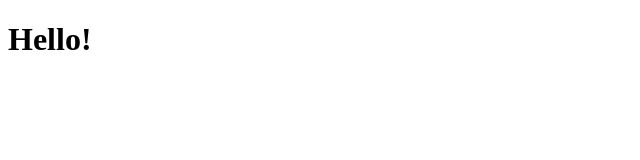
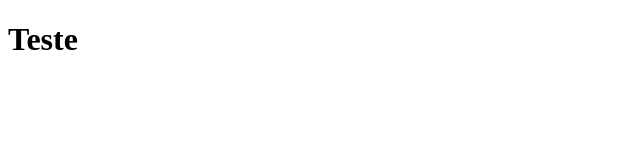
Before and after one commit to phmelo/rocketseat-classes, a React (Create React App) app in the folder modulo07/: page /cart in a window 1280 px wide. Shown: the top 160 px of the page, without its empty margins (0-640 px from the left). Built offline with nearby package versions, Linux system fonts and the light colour scheme.

Commit message:
Adding routes

```diff
--- a/modulo07/package.json
+++ b/modulo07/package.json
@@ -5,6 +5,7 @@
   "dependencies": {
     "react": "^16.9.0",
     "react-dom": "^16.9.0",
+    "react-router-dom": "^5.0.1",
     "react-scripts": "3.0.1"
   },
   "scripts": {
--- a/modulo07/src/App.js
+++ b/modulo07/src/App.js
@@ -1,7 +1,14 @@
 import React from 'react';
+import { BrowserRouter } from 'react-router-dom';
+
+import Routes from './routes';
 
 function App() {
-  return <h1>Hello!</h1>;
+  return (
+    <BrowserRouter>
+      <Routes />
+    </BrowserRouter>
+  );
 }
 
 export default App;
--- a/modulo07/src/index.js
+++ b/modulo07/src/index.js
@@ -1,5 +1,4 @@
 import React from 'react';
-
 import ReactDOM from 'react-dom';
 
 import App from './App';
--- /dev/null
+++ b/modulo07/src/pages/Cart/index.js
@@ -0,0 +1,7 @@
+import React from 'react';
+
+// import { Container } from './styles';
+
+export default function Cart() {
+  return <h1>Teste</h1>;
+}
--- /dev/null
+++ b/modulo07/src/pages/Home/index.js
@@ -0,0 +1,7 @@
+import React from 'react';
+
+// import { Container } from './styles';
+
+export default function home() {
+  return <div />;
+}
--- /dev/null
+++ b/modulo07/src/routes.js
@@ -0,0 +1,14 @@
+import React from 'react';
+import { Switch, Route } from 'react-router-dom';
+
+import Home from './pages/Home';
+import Cart from './pages/Cart';
+
+export default function Routes() {
+  return (
+    <Switch>
+      <Route path="/" exact component={Home} />
+      <Route path="/cart" component={Cart} />
+    </Switch>
+  );
+}
```
Also changed, not shown: modulo07/.eslintrc.js, 1 other file (tests, documents, lock files or other folders).
